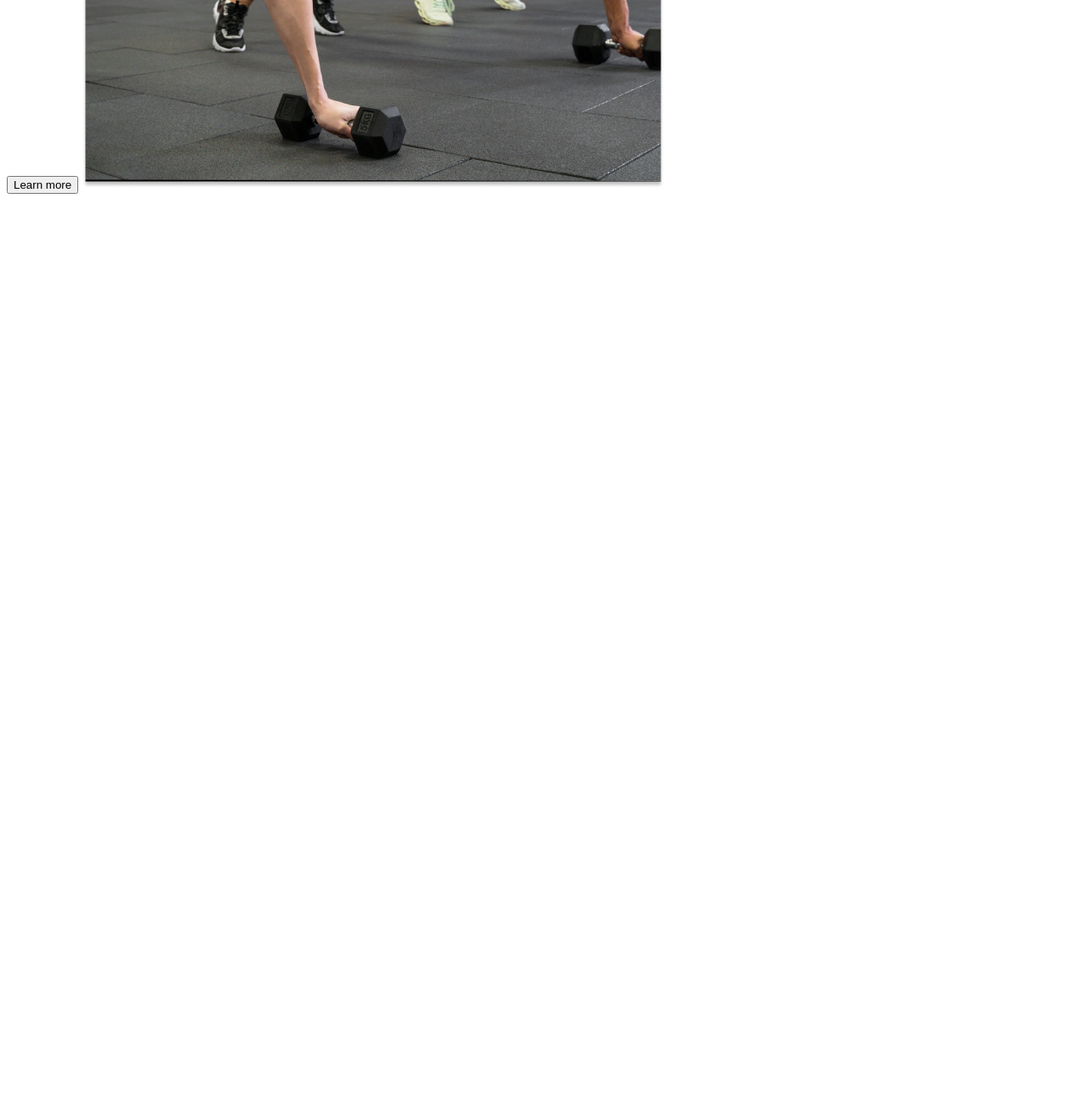
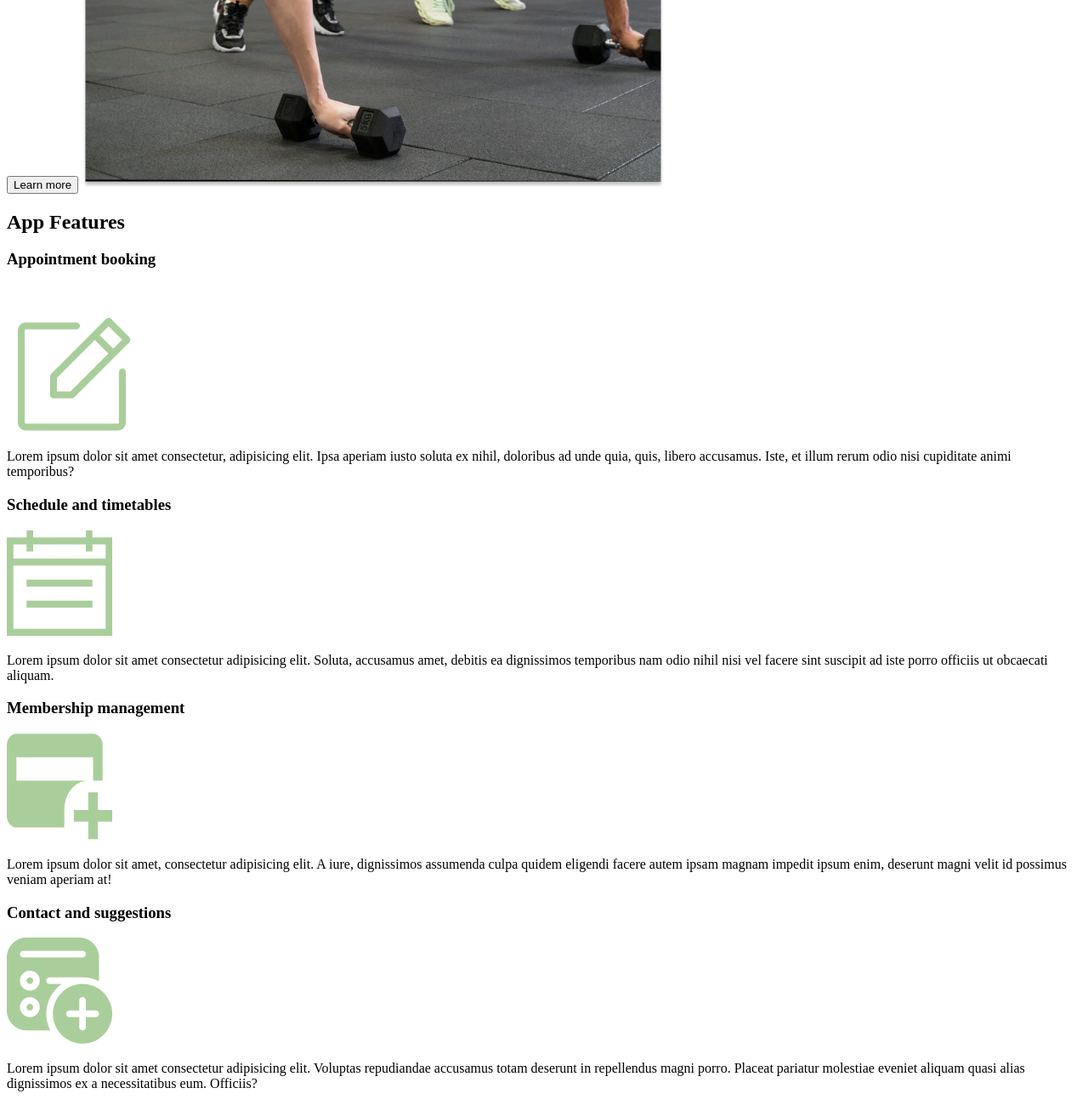
Before and after one commit to Dannylez/BaSP-M2023, a plain HTML site: page index.html in a window 1280 px wide. Shown: the part 824-2124 px from the top of the page at 85% size. Before the commit the page ends 1060 px from the top, so only its background shows below. Drawn offline with Linux system fonts and the light colour scheme.

Commit message:
BaSP-W02-2023: section

```diff
--- a/index.html
+++ b/index.html
@@ -9,11 +9,11 @@
 <body>
     <header>
         <h2>Mega Rocket</h2>
-        <img src="images/mdi_linkedin.png"/>
-        <img src="images/mdi_twitter.png"/>
-        <img src="images/ri_facebook-fill.png"/>
-        <img src="images/ph_instagram-logo.png"/>
-        <img src="images/mdi_github.png"/>
+        <img src="images/logos/mdi_linkedin.png"/>
+        <img src="images/logos/mdi_twitter.png"/>
+        <img src="images/logos/ri_facebook-fill.png"/>
+        <img src="images/logos/ph_instagram-logo.png"/>
+        <img src="images/logos/mdi_github.png"/>
     </header>
     <main>
         <h1>Welcome to MEGA ROCKET</h1>
@@ -23,7 +23,38 @@
             Lorem ipsum dolor sit amet consectetur, adipisicing elit. Soluta illo assumenda pariatur eos. Cupiditate eius non, quasi similique quibusdam, consectetur quod, suscipit exercitationem deserunt amet odit molestias omnis aliquam repellat?
         </p>
         <button>Learn more</button>
-        <img src="images/people-working-out-indoors-together-with-dumbbells 1.png"/>
+        <img src="images/fotos/people-working-out-indoors-together-with-dumbbells 1.png"/>
     </main>
+    <section>
+        <h2>App Features</h2>
+        <div>
+            <h3>Appointment booking</h3>
+            <img src="images/logos/appointment.png"/>
+            <p>
+                Lorem ipsum dolor sit amet consectetur, adipisicing elit. Ipsa aperiam iusto soluta ex nihil, doloribus ad unde quia, quis, libero accusamus. Iste, et illum rerum odio nisi cupiditate animi temporibus?
+            </p>
+        </div>
+        <div>
+            <h3>Schedule and timetables</h3>
+            <img src="images/logos/calendar.png"/>
+            <p>
+                Lorem ipsum dolor sit amet consectetur adipisicing elit. Soluta, accusamus amet, debitis ea dignissimos temporibus nam odio nihil nisi vel facere sint suscipit ad iste porro officiis ut obcaecati aliquam.
+            </p>
+        </div>
+        <div>
+            <h3>Membership management</h3>
+            <img src="images/logos/membership.png"/>
+            <p>
+                Lorem ipsum dolor sit amet, consectetur adipisicing elit. A iure, dignissimos assumenda culpa quidem eligendi facere autem ipsam magnam impedit ipsum enim, deserunt magni velit id possimus veniam aperiam at!
+            </p>
+        </div>
+        <div>
+            <h3>Contact and suggestions</h3>
+            <img src="images/logos/contact.png"/>
+            <p>
+                Lorem ipsum dolor sit amet consectetur adipisicing elit. Voluptas repudiandae accusamus totam deserunt in repellendus magni porro. Placeat pariatur molestiae eveniet aliquam quasi alias dignissimos ex a necessitatibus eum. Officiis?
+            </p>
+        </div>
+    </section>
 </body>
 </html>
```
Also changed, not shown: images/fotos/Foto.png (renamed from images/Foto.png), images/fotos/chrome_YpzRso3yif 1.png (renamed from images/chrome_YpzRso3yif 1.png), images/fotos/image 1.png (renamed from images/image 1.png), images/fotos/people-working-out-indoors-together-with-dumbbells 1.png (renamed from images/people-working-out-indoors-together-with-dumbbells 1.png), images/logos/appointment.png (added), images/logos/calendar.png (added), images/logos/contact.png (added), images/logos/mdi_github.png (renamed from images/mdi_github.png), images/logos/mdi_linkedin.png (renamed from images/mdi_linkedin.png), images/logos/mdi_twitter.png (renamed from images/mdi_twitter.png), images/logos/membership.png (added), images/logos/ph_instagram-logo.png (renamed from images/ph_instagram-logo.png), images/logos/ri_facebook-fill.png (renamed from images/ri_facebook-fill.png).
